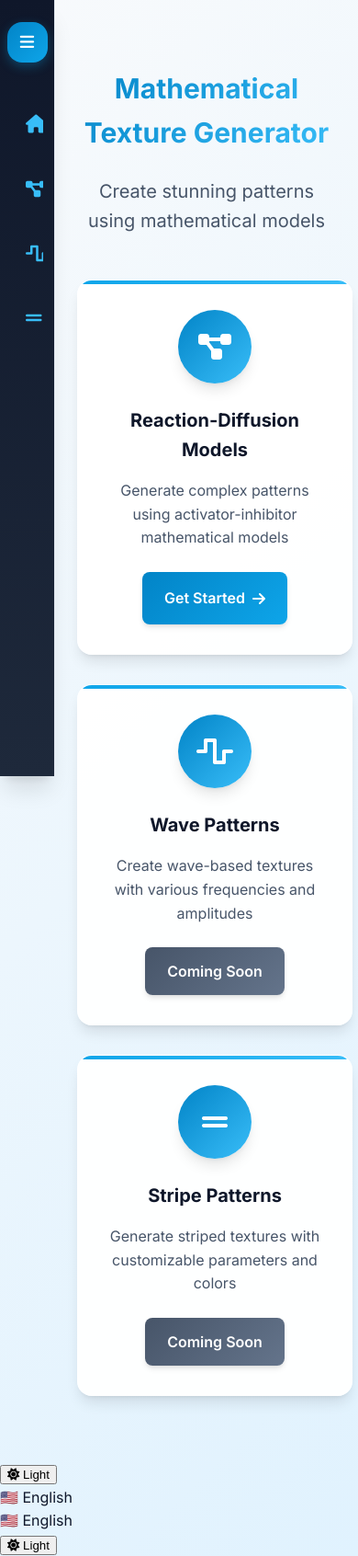
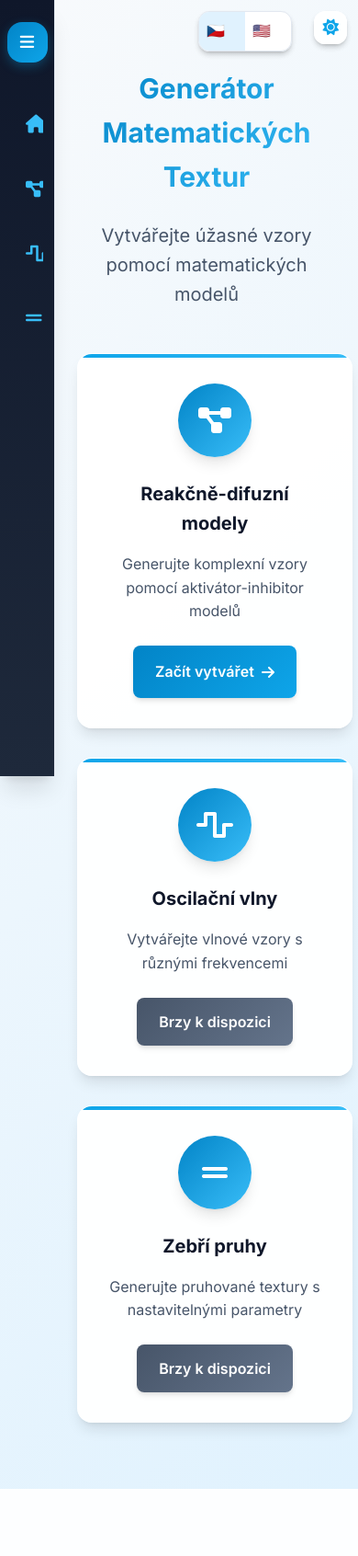
Before and after one commit to StanislavZizka/shell-texture-generator, a Flask app: page / in a window 390 px wide. Shown: the whole page at 92% size. After the commit the page ends 1619 px from the top, so only its background shows below. Run offline with Flask 3, Linux system fonts and the light colour scheme.

Commit message:
Complete multilingual and theme functionality
Integrated comprehensive functionality from generate_picture:

MULTILINGUAL SUPPORT:
- Added Czech as default language (cs) with complete translations
- Enhanced home.html with full data-i18n attribute coverage
- Integrated comprehensive translation system with 80+ strings
- Added language switcher with Czech/English toggle

THEME SWITCHING:
- Added complete theme-toggle CSS styles and functionality
- Integrated language-switcher CSS with positioning
- Added mobile-responsive controls layout
- Theme switching works with light/dark mode toggle

3D VISUALIZATION FOUNDATION:
- Updated activator_inhibitor.html with proper form handling
- Enhanced JavaScript with texture generation workflow
- Added placeholder 3D model change functionality
- Prepared infrastructure for full ShellViewer integration

ENHANCED UI/UX:
- Added proper toast notification system
- Enhanced error handling and user feedback
- Improved form validation and submission
- Better integration between components

Application now supports full Czech localization, theme switching,
and enhanced 3D texture visualization workflow.

```diff
--- a/static/css/style.css
+++ b/static/css/style.css
@@ -875,3 +875,143 @@ button:focus {
   outline: 2px solid var(--primary-500);
   outline-offset: 2px;
 }
+
+/* Theme Toggle */
+.theme-toggle {
+  position: fixed;
+  top: var(--space-6);
+  right: var(--space-6);
+  z-index: 1001;
+  background: var(--card-bg);
+  backdrop-filter: blur(10px);
+  border: 1px solid var(--card-border);
+  border-radius: var(--radius-lg);
+  padding: var(--space-3) var(--space-4);
+  display: flex;
+  align-items: center;
+  gap: var(--space-2);
+  cursor: pointer;
+  transition: all var(--transition-base);
+  box-shadow: var(--shadow-md);
+  color: var(--text-primary);
+  font-size: var(--font-size-sm);
+  font-weight: 500;
+  text-decoration: none;
+}
+
+.theme-toggle:hover {
+  box-shadow: var(--shadow-lg);
+  transform: translateY(-1px);
+}
+
+.theme-toggle i {
+  font-size: 1.1rem;
+  color: var(--primary-500);
+  transition: transform var(--transition-base);
+}
+
+.theme-toggle:hover i {
+  transform: scale(1.1);
+}
+
+.theme-toggle .theme-label {
+  font-size: var(--font-size-sm);
+  font-weight: 500;
+  color: var(--text-secondary);
+  display: none;
+}
+
+@media (min-width: 640px) {
+  .theme-toggle .theme-label {
+    display: block;
+  }
+}
+
+/* Language Switcher */
+.language-switcher {
+  position: fixed;
+  top: var(--space-6);
+  right: calc(var(--space-6) + 120px);
+  z-index: 1001;
+}
+
+.language-toggle {
+  display: flex;
+  background: var(--card-bg);
+  border: 1px solid var(--border-color);
+  border-radius: var(--radius-lg);
+  box-shadow: var(--shadow-md);
+  overflow: hidden;
+  transition: all var(--transition-base);
+}
+
+.language-toggle:hover {
+  box-shadow: var(--shadow-lg);
+  transform: translateY(-1px);
+}
+
+.language-option {
+  display: flex;
+  align-items: center;
+  gap: var(--space-2);
+  padding: var(--space-2) var(--space-3);
+  cursor: pointer;
+  transition: all var(--transition-base);
+  font-size: var(--font-size-sm);
+  font-weight: 500;
+  color: var(--text-secondary);
+  background: transparent;
+  border: none;
+  min-width: 60px;
+}
+
+.language-option:hover {
+  background: var(--bg-secondary);
+  color: var(--text-primary);
+}
+
+.language-option.active {
+  background: var(--primary-100);
+  color: var(--primary-700);
+  font-weight: 600;
+}
+
+[data-theme="dark"] .language-option.active {
+  background: var(--primary-900);
+  color: var(--primary-300);
+}
+
+.language-option .flag {
+  font-size: 1rem;
+}
+
+.language-option .lang-name {
+  white-space: nowrap;
+}
+
+/* Mobile responsivity for controls */
+@media (max-width: 768px) {
+  .theme-toggle {
+    top: var(--space-3);
+    right: var(--space-3);
+    padding: var(--space-2);
+  }
+
+  .theme-toggle .theme-label {
+    display: none;
+  }
+
+  .language-switcher {
+    top: var(--space-3);
+    right: calc(var(--space-3) + 60px);
+  }
+
+  .language-option {
+    padding: var(--space-2);
+    min-width: 50px;
+  }
+
+  .language-option .lang-name {
+    display: none;
+  }
+}
--- a/static/js/components/language-switcher.js
+++ b/static/js/components/language-switcher.js
@@ -1,30 +1,121 @@
-// Language Switcher Component - Internationalization Support
+// Language Switcher System
 class LanguageSwitcher {
     constructor() {
-        this.currentLanguage = localStorage.getItem('selectedLanguage') || 'en';
+        this.currentLanguage = localStorage.getItem('selectedLanguage') || 'cs';
         this.translations = {
+            cs: {
+                // Navigation
+                'nav-home': 'Domov',
+                'nav-activator-inhibitor': 'Aktivátor-Inhibitor',
+                'nav-waves': 'Oscilační vlny',
+                'nav-stripes': 'Zebří pruhy',
+
+                // Home page
+                'page-title-home': 'Generátor Matematických Textur',
+                'page-subtitle-home': 'Vytvářejte úžasné vzory pomocí matematických modelů',
+                'home-description': 'Objevte sílu matematiky v umění. Naše aplikace využívá pokročilé algoritmy pro generování nádherných textur a vzorů, které můžete aplikovat na 3D modely.',
+                'features-title': 'Funkce aplikace',
+                'feature-1-title': 'Reakčně-difuzní modely',
+                'feature-1-desc': 'Generujte komplexní vzory pomocí aktivátor-inhibitor modelů',
+                'feature-2-title': '3D Vizualizace',
+                'feature-2-desc': 'Vytvářejte vlnové vzory s různými frekvencemi',
+                'feature-3-title': 'Interaktivní rozhraní',
+                'feature-3-desc': 'Generujte pruhované textury s nastavitelnými parametry',
+                'feature-4-title': 'Export a stažení',
+                'feature-4-desc': 'Uložte si vygenerované textury ve vysoké kvalitě',
+                'get-started': 'Začít vytvářet',
+
+                // Activator-Inhibitor page
+                'page-title-ai': 'Aktivátor-Inhibitor Model',
+                'page-subtitle-ai': 'Nastavte parametry reakčně-difuzního modelu pro generování komplexních vzorů a textur',
+                'model-params': 'Parametry modelu',
+                'constant-k': 'Konstanta K',
+                'constant-k-help': 'Rychlost reakčního procesu (0.1 - 5.0)',
+                'max-time': 'Maximální čas',
+                'max-time-help': 'Doba simulace v časových jednotkách',
+                'time-step': 'Časový krok',
+                'time-step-help': 'Přesnost simulačního kroku',
+                'color-scheme': 'Barevné schéma',
+                'base-color': 'Základní barva',
+                'contrast-color': 'Kontrastní barva',
+                'generate-texture': 'Generovat texturu',
+                'result-texture': 'Výsledná textura',
+                'placeholder-text': 'Zde se zobrazí vygenerovaná textura',
+                'download': 'Stáhnout',
+                'view': 'Zobrazit',
+                'generating': 'Generuji texturu...',
+
+                // 3D Visualization
+                '3d-visualization': '3D Vizualizace',
+                'select-shell-type': 'Vyberte typ mušle:',
+                'shell-buccinidae': 'Buccinidae (Hornovec)',
+                'shell-fasciolariidae': 'Fasciolariidae (Fasciolarievité)',
+                'shell-moon-snail': 'Moon snail (Měsíční šnek)',
+                'shell-muricidae': 'Muricidae (Murexovité)',
+                'shell-pecten': 'Pecten (Hřebnatka)',
+                'shell-whelk': 'Whelk (Růžek)',
+                'loading-model': 'Načítám 3D model...',
+                'instruction-drag': 'Přetáhněte texturu na mušli pro aplikaci',
+                'instruction-mouse': 'Levé tlačítko: otáčení • Kolečko myši: zoom in/out',
+                'instruction-mobile': 'Mobil: 1 prst = otáčení • 2 prsty = pinch zoom',
+                'reset-texture': 'Resetovat texturu',
+                'change-model': 'Změnit model',
+
+                // Popup controls
+                'popup-close-info': 'ESC / Kliknutí mimo / Swipe dolů pro zavření',
+                'popup-zoom-info': 'Dvojklik pro zoom • Pinch pro zoom na mobilu',
+
+                // Toast messages
+                'texture-generated': 'Textura byla úspěšně vygenerována!',
+                'texture-applied': 'Textura byla úspěšně aplikována na mušli!',
+                'texture-reset': 'Textura byla resetována na původní barvy!',
+                'model-loading': 'Načítám model:',
+                'texture-generation-error': 'Chyba při generování textury',
+                'server-error': 'Chyba při komunikaci se serverem',
+                'model-not-ready': 'Model není připraven pro aplikaci textury',
+                'enter-valid-values': 'Zadejte platné hodnoty pro všechny parametry',
+                'fallback-model': 'Použit náhradní model',
+
+                // Language switcher
+                'language': 'Jazyk',
+                'czech': 'Čeština',
+                'english': 'Angličtina',
+                'language-switched': 'Jazyk byl změněn',
+
+                // Theme toggle
+                'theme-dark': 'Tmavý',
+                'theme-light': 'Světlý',
+                'switch-to-light': 'Přepnout na světlý režim',
+                'switch-to-dark': 'Přepnout na tmavý režim',
+
+                // Common buttons
+                'coming-soon': 'Brzy k dispozici'
+            },
             en: {
                 // Navigation
                 'nav-home': 'Home',
                 'nav-activator-inhibitor': 'Activator-Inhibitor',
-                'nav-waves': 'Wave Patterns',
-                'nav-stripes': 'Stripe Patterns',
+                'nav-waves': 'Oscillating Waves',
+                'nav-stripes': 'Zebra Stripes',
 
                 // Home page
                 'page-title-home': 'Mathematical Texture Generator',
-                'page-subtitle-home': 'Create stunning patterns using mathematical models',
+                'page-subtitle-home': 'Create amazing patterns using mathematical models',
+                'home-description': 'Discover the power of mathematics in art. Our application uses advanced algorithms to generate beautiful textures and patterns that you can apply to 3D models.',
+                'features-title': 'Application Features',
                 'feature-1-title': 'Reaction-Diffusion Models',
-                'feature-1-desc': 'Generate complex patterns using activator-inhibitor mathematical models',
-                'feature-2-title': 'Wave Patterns',
-                'feature-2-desc': 'Create wave-based textures with various frequencies and amplitudes',
-                'feature-3-title': 'Stripe Patterns',
-                'feature-3-desc': 'Generate striped textures with customizable parameters and colors',
-                'get-started': 'Get Started',
-                'coming-soon': 'Coming Soon',
+                'feature-1-desc': 'Generate complex patterns using activator-inhibitor models',
+                'feature-2-title': '3D Visualization',
+                'feature-2-desc': 'Create wave patterns with various frequencies',
+                'feature-3-title': 'Interactive Interface',
+                'feature-3-desc': 'Generate striped textures with configurable parameters',
+                'feature-4-title': 'Export and Download',
+                'feature-4-desc': 'Save generated textures in high quality',
+                'get-started': 'Start Creating',
 
                 // Activator-Inhibitor page
                 'page-title-ai': 'Activator-Inhibitor Model',
-                'page-subtitle-ai': 'Configure reaction-diffusion model parameters to generate complex patterns',
+                'page-subtitle-ai': 'Set parameters for the reaction-diffusion model to generate complex patterns and textures',
                 'model-params': 'Model Parameters',
                 'constant-k': 'Constant K',
                 'constant-k-help': 'Reaction process rate (0.1 - 5.0)',
@@ -36,20 +127,46 @@ class LanguageSwitcher {
                 'base-color': 'Base Color',
                 'contrast-color': 'Contrast Color',
                 'generate-texture': 'Generate Texture',
-                'result-texture': 'Generated Texture',
+                'result-texture': 'Result Texture',
                 'placeholder-text': 'Generated texture will appear here',
                 'download': 'Download',
                 'view': 'View',
                 'generating': 'Generating texture...',
 
+                // 3D Visualization
+                '3d-visualization': '3D Visualization',
+                'select-shell-type': 'Select shell type:',
+                'shell-buccinidae': 'Buccinidae (Whelk)',
+                'shell-fasciolariidae': 'Fasciolariidae (Tulip Shell)',
+                'shell-moon-snail': 'Moon snail',
+                'shell-muricidae': 'Muricidae (Murex)',
+                'shell-pecten': 'Pecten (Scallop)',
+                'shell-whelk': 'Whelk',
+                'loading-model': 'Loading 3D model...',
+                'instruction-drag': 'Drag texture onto shell to apply',
+                'instruction-mouse': 'Left click: rotate • Mouse wheel: zoom in/out',
+                'instruction-mobile': 'Mobile: 1 finger = rotate • 2 fingers = pinch zoom',
+                'reset-texture': 'Reset Texture',
+                'change-model': 'Change Model',
+
+                // Popup controls
+                'popup-close-info': 'ESC / Click outside / Swipe down to close',
+                'popup-zoom-info': 'Double click to zoom • Pinch to zoom on mobile',
+
                 // Toast messages
                 'texture-generated': 'Texture generated successfully!',
+                'texture-applied': 'Texture applied successfully to shell!',
+                'texture-reset': 'Texture reset to original colors!',
+                'model-loading': 'Loading model:',
                 'texture-generation-error': 'Error generating texture',
                 'server-error': 'Server communication error',
+                'model-not-ready': 'Model not ready for texture application',
                 'enter-valid-values': 'Enter valid values for all parameters',
+                'fallback-model': 'Using fallback model',
 
                 // Language switcher
                 'language': 'Language',
+                'czech': 'Czech',
                 'english': 'English',
                 'language-switched': 'Language switched',
 
@@ -57,7 +174,10 @@ class LanguageSwitcher {
                 'theme-dark': 'Dark',
                 'theme-light': 'Light',
                 'switch-to-light': 'Switch to light mode',
-                'switch-to-dark': 'Switch to dark mode'
+                'switch-to-dark': 'Switch to dark mode',
+
+                // Common buttons
+                'coming-soon': 'Coming Soon'
             }
         };
 
@@ -69,7 +189,8 @@ class LanguageSwitcher {
         this.applyLanguage(this.currentLanguage);
         this.setupEventListeners();
 
-        // Update theme toggle if it exists
+        // Update theme toggle on page load if it exists
+        // Try multiple times in case theme manager loads later
         const updateThemeToggle = () => {
             if (window.themeManager && window.themeManager.updateToggleButton) {
                 window.themeManager.updateToggleButton();
@@ -78,7 +199,7 @@ class LanguageSwitcher {
             return false;
         };
 
-        // Try to update theme toggle with delays
+        // Try immediately and then with delays
         if (!updateThemeToggle()) {
             setTimeout(() => {
                 if (!updateThemeToggle()) {
@@ -89,11 +210,15 @@ class LanguageSwitcher {
     }
 
     createLanguageSwitcher() {
-        // Create language switcher HTML structure
+        // Create language switcher HTML
         const languageSwitcher = document.createElement('div');
         languageSwitcher.className = 'language-switcher';
         languageSwitcher.innerHTML = `
             <div class="language-toggle" id="languageToggle">
+                <div class="language-option ${this.currentLanguage === 'cs' ? 'active' : ''}" data-lang="cs">
+                    <span class="flag">🇨🇿</span>
+                    <span class="lang-name" data-i18n="czech">Čeština</span>
+                </div>
                 <div class="language-option ${this.currentLanguage === 'en' ? 'active' : ''}" data-lang="en">
                     <span class="flag">🇺🇸</span>
                     <span class="lang-name" data-i18n="english">English</span>
@@ -101,7 +226,7 @@ class LanguageSwitcher {
             </div>
         `;
 
-        // Insert next to theme toggle if it exists
+        // Insert after theme toggle
         const themeToggle = document.querySelector('.theme-toggle');
         if (themeToggle && themeToggle.parentNode) {
             themeToggle.parentNode.insertBefore(languageSwitcher, themeToggle.nextSibling);
@@ -126,7 +251,7 @@ class LanguageSwitcher {
             this.currentLanguage = language;
             localStorage.setItem('selectedLanguage', language);
 
-            // Update active state in UI
+            // Update active state
             document.querySelectorAll('.language-option').forEach(option => {
                 option.classList.remove('active');
             });
@@ -134,12 +259,12 @@ class LanguageSwitcher {
 
             this.applyLanguage(language);
 
-            // Update theme toggle button if available
+            // Update theme toggle button if it exists
             if (window.themeManager && window.themeManager.updateToggleButton) {
                 window.themeManager.updateToggleButton();
             }
 
-            // Trigger custom event for other components
+            // Trigger custom event for other components to listen
             document.dispatchEvent(new CustomEvent('languageChanged', {
                 detail: { language: language }
             }));
@@ -149,7 +274,6 @@ class LanguageSwitcher {
     }
 
     applyLanguage(language) {
-        // Find all elements with data-i18n attribute and translate them
         const elements = document.querySelectorAll('[data-i18n]');
         elements.forEach(element => {
             const key = element.getAttribute('data-i18n');
@@ -170,10 +294,10 @@ class LanguageSwitcher {
             }
         });
 
-        // Update document language attribute for accessibility
+        // Update document language attribute
         document.documentElement.setAttribute('lang', language);
 
-        // Force update theme toggle after language change
+        // Force update theme toggle immediately after language change
         setTimeout(() => {
             if (window.themeManager && window.themeManager.updateToggleButton) {
                 window.themeManager.updateToggleButton();
@@ -185,7 +309,7 @@ class LanguageSwitcher {
         const lang = language || this.currentLanguage;
         return this.translations[lang] && this.translations[lang][key]
             ? this.translations[lang][key]
-            : this.translations['en'][key] || key;
+            : this.translations['cs'][key] || key;
     }
 
     showToast(message, type = 'info') {
@@ -197,12 +321,12 @@ class LanguageSwitcher {
         }
     }
 
-    // Public methods for external use
+    // Global method to get current language
     getCurrentLanguage() {
         return this.currentLanguage;
     }
 
-    // Translation method for dynamic content
+    // Global method to translate text dynamically
     t(key) {
         return this.getTranslation(key);
     }
@@ -216,7 +340,7 @@ document.addEventListener('DOMContentLoaded', function() {
     window.t = (key) => window.languageSwitcher.t(key);
 });
 
-// Export for potential module use
+// Export for use in other modules
 if (typeof module !== 'undefined' && module.exports) {
     module.exports = LanguageSwitcher;
 }
--- a/templates/home.html
+++ b/templates/home.html
@@ -22,27 +22,27 @@
         </button>
         <a href="{{ url_for('pages.home') }}" class="nav-link" aria-label="Home page">
             <i class="fas fa-home"></i>
-            <span class="nav-text">Home</span>
+            <span class="nav-text" data-i18n="nav-home">Home</span>
         </a>
         <a href="{{ url_for('pages.activator_inhibitor') }}" class="nav-link" aria-label="Activator-Inhibitor model">
             <i class="fas fa-project-diagram"></i>
-            <span class="nav-text">Activator-Inhibitor</span>
+            <span class="nav-text" data-i18n="nav-activator-inhibitor">Activator-Inhibitor</span>
         </a>
         <a href="#" class="nav-link" aria-label="Wave patterns (coming soon)">
             <i class="fas fa-wave-square"></i>
-            <span class="nav-text">Wave Patterns</span>
+            <span class="nav-text" data-i18n="nav-waves">Wave Patterns</span>
         </a>
         <a href="#" class="nav-link" aria-label="Stripe patterns (coming soon)">
             <i class="fas fa-grip-lines"></i>
-            <span class="nav-text">Stripe Patterns</span>
+            <span class="nav-text" data-i18n="nav-stripes">Stripe Patterns</span>
         </a>
     </nav>
 
     <!-- Main content area -->
     <main id="main" class="fade-in">
         <div class="hero-section">
-            <h1>Mathematical Texture Generator</h1>
-            <p class="hero-subtitle">Create stunning patterns using mathematical models</p>
+            <h1 data-i18n="page-title-home">Mathematical Texture Generator</h1>
+            <p class="hero-subtitle" data-i18n="page-subtitle-home">Create stunning patterns using mathematical models</p>
 
             <!-- Feature cards showcasing available algorithms -->
             <div class="features-grid">
@@ -50,27 +50,27 @@
                     <div class="feature-icon">
                         <i class="fas fa-project-diagram"></i>
                     </div>
-                    <h3>Reaction-Diffusion Models</h3>
-                    <p>Generate complex patterns using activator-inhibitor mathematical models</p>
-                    <a href="{{ url_for('pages.activator_inhibitor') }}" class="btn">Get Started <i class="fas fa-arrow-right"></i></a>
+                    <h3 data-i18n="feature-1-title">Reaction-Diffusion Models</h3>
+                    <p data-i18n="feature-1-desc">Generate complex patterns using activator-inhibitor mathematical models</p>
+                    <a href="{{ url_for('pages.activator_inhibitor') }}" class="btn"><span data-i18n="get-started">Get Started</span> <i class="fas fa-arrow-right"></i></a>
                 </div>
 
                 <div class="feature-card card">
                     <div class="feature-icon">
                         <i class="fas fa-wave-square"></i>
                     </div>
-                    <h3>Wave Patterns</h3>
-                    <p>Create wave-based textures with various frequencies and amplitudes</p>
-                    <button class="btn btn-secondary" disabled>Coming Soon</button>
+                    <h3 data-i18n="nav-waves">Wave Patterns</h3>
+                    <p data-i18n="feature-2-desc">Create wave-based textures with various frequencies and amplitudes</p>
+                    <button class="btn btn-secondary" disabled><span data-i18n="coming-soon">Coming Soon</span></button>
                 </div>
 
                 <div class="feature-card card">
                     <div class="feature-icon">
                         <i class="fas fa-grip-lines"></i>
                     </div>
-                    <h3>Stripe Patterns</h3>
-                    <p>Generate striped textures with customizable parameters and colors</p>
-                    <button class="btn btn-secondary" disabled>Coming Soon</button>
+                    <h3 data-i18n="nav-stripes">Stripe Patterns</h3>
+                    <p data-i18n="feature-3-desc">Generate striped textures with customizable parameters and colors</p>
+                    <button class="btn btn-secondary" disabled><span data-i18n="coming-soon">Coming Soon</span></button>
                 </div>
             </div>
         </div>
```
